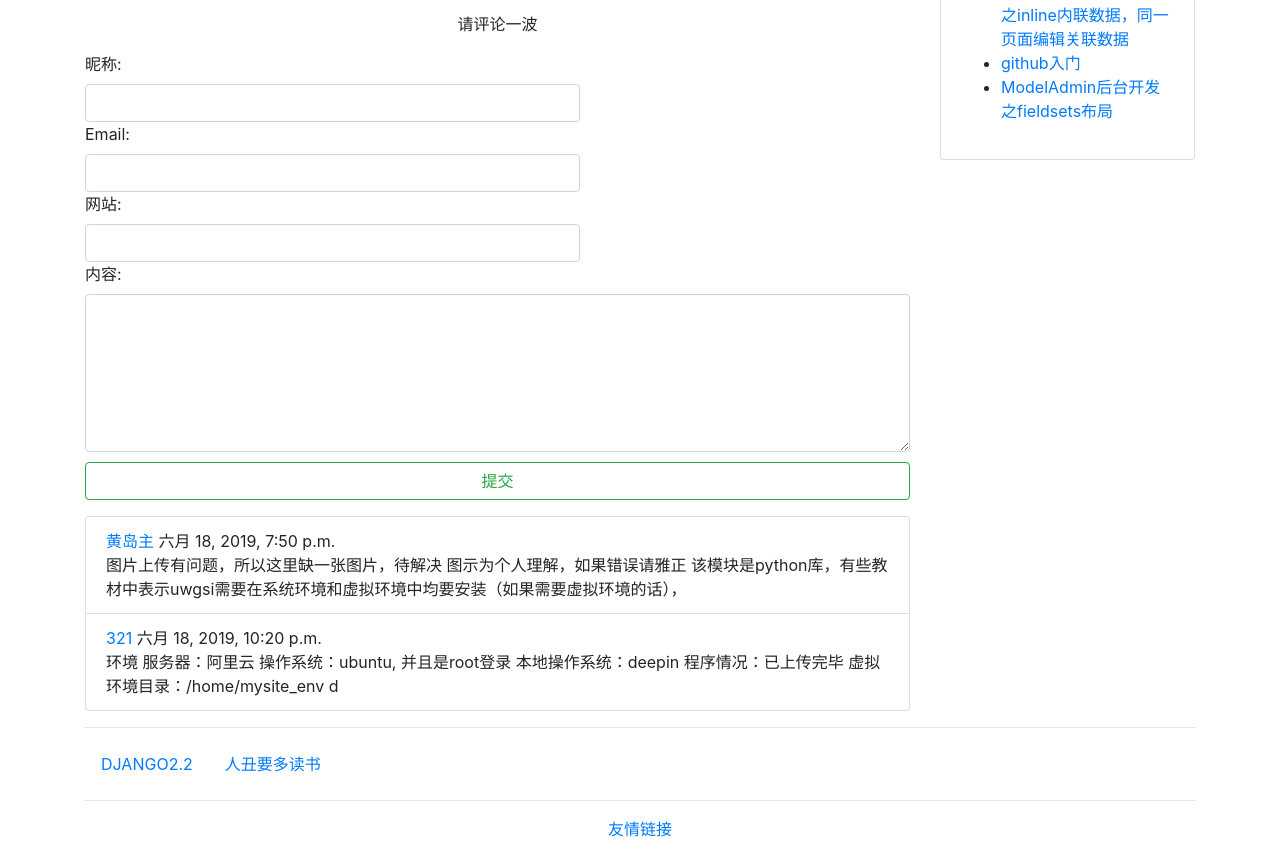
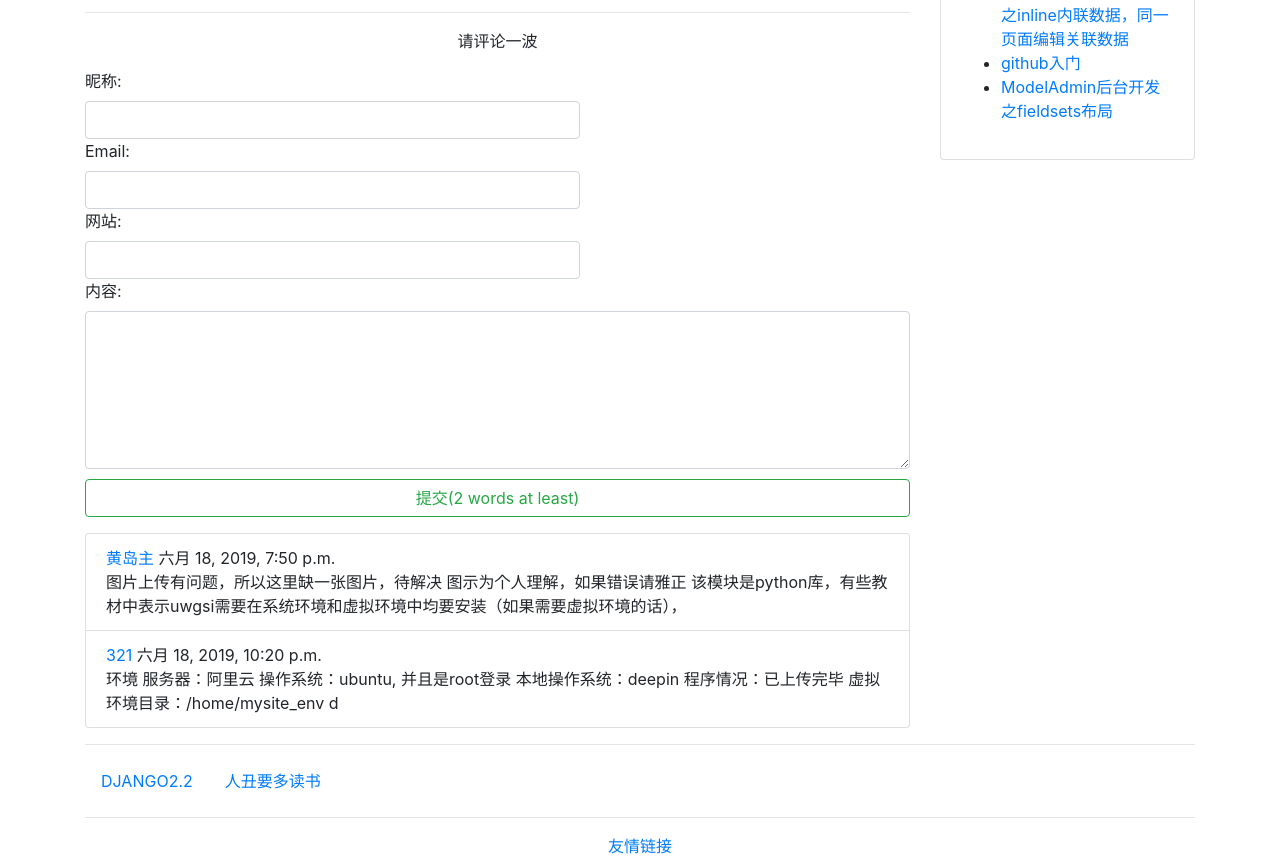
Before and after one commit to mooremok/typeidea, a Django app: a page that uses typeidea/templates/blog/detail.html in a window 1280 px wide. Shown: the part 654-1512 px from the top of the page. Before the commit the page ends 1491 px from the top, so only its background shows below. Run offline with Django 3.2, Linux system fonts and the light colour scheme; data comes from the database, SQL or seed files in the repository; both versions use the stored data as it was after the commit; some libraries are stand-ins or nearby versions.

Commit message:
增加被设计成templatetag的评论模块

```diff
--- a/blog/views.py
+++ b/blog/views.py
@@ -7,8 +7,6 @@ from django.shortcuts import get_object_or_404
 
 from comment.forms import CommentForm
 from comment.models import Comment
-
-# Create your views here.
 
 """
 抽象sidebar.get_all() & Category.get_navs()
@@ -67,6 +65,8 @@ class PostDetailView(CommonViewMixin, DetailView):
     context_boject_name = 'post'
     pk_url_kwarg = 'post_id'
 
+    """
+    已在comment下自定义comment_block
     def get_context_data(self, **kwargs):
         context = super().get_context_data(**kwargs)
         context.update({
@@ -74,7 +74,7 @@ class PostDetailView(CommonViewMixin, DetailView):
             'comment_list': Comment.get_by_target(self.request.path),
         })
         return context
-
+    """
 #增加搜索功能
 class SearchView(IndexView):
     def get_context_data(self):
--- a/comment/forms.py
+++ b/comment/forms.py
@@ -33,8 +33,8 @@ class CommentForm(forms.ModelForm):
 
     def clean_content(self):
         content = self.cleaned_data.get('content')
-        if len(content) < 10:
-            raise forms.ValidationError('再多一点内容')
+        if len(content) < 2:
+            raise forms.ValidationError('再少也要2个字呀')
         return content
 
     class Meta:
--- /dev/null
+++ b/comment/templatetags/comment_block.py
@@ -0,0 +1,14 @@
+from django import template
+
+from comment.forms import CommentForm
+from comment.models import Comment
+
+register = template.Library()
+
+@register.inclusion_tag('comment/block.html')
+def comment_block(target):
+    return {
+        'target': target,
+        'comment_form': CommentForm(),
+        'comment_list': Comment.get_by_target(target),
+    }
--- a/typeidea/templates/blog/detail.html
+++ b/typeidea/templates/blog/detail.html
@@ -1,4 +1,5 @@
 {% extends "../base.html" %}
+{% load comment_block %}
 {% block main %}
 {% if post %}
     <h1>{{ post.title }}</h1>
@@ -12,28 +13,5 @@
     </blockquote>
     <p>{{ post.content }}</p>
 {% endif %}
-<p style="text-align: center">请评论一波</p>
-<div class="commnet">
-    <form action="/comment/" method="POST" class="form-group">
-        {% csrf_token %}
-        <input type="hidden" name="target" value="{{ request.path }}">
-        {{ comment_form }}
-        <button type="submit" class="btn btn-block btn-outline-success" style="margin-top: 10px">提交</button>
-    </form>
-
-    <!-- 评论列表 -->
-    <ul class="list-group">
-        {% for comment in comment_list %}
-        <li class="list-group-item">
-            <div class="nickname">
-                <a href="{{ comment.website }}">{{ comment.nickname }}</a>
-                <span>{{ comment.created_time }}</span>
-            </div>
-            <div class="comment-content">
-                {{ comment.content }}
-            </div>
-        </li>
-        {% endfor %}
-    </ul>
-</div>
+{% comment_block request.path %}
 {% endblock %}
--- /dev/null
+++ b/typeidea/templates/comment/block.html
@@ -0,0 +1,27 @@
+<hr>
+<div>
+    <p style="text-align: center">请评论一波</p>
+    <div class="commnet">
+        <form action="/comment/" method="POST" class="form-group">
+            {% csrf_token %}
+            <input type="hidden" name="target" value="{{ target }}">
+            {{ comment_form }}
+            <button type="submit" class="btn btn-block btn-outline-success" style="margin-top: 10px">提交(2 words at least)</button>
+        </form>
+
+        <!-- 评论列表 -->
+        <ul class="list-group">
+            {% for comment in comment_list %}
+            <li class="list-group-item">
+                <div class="nickname">
+                    <a href="{{ comment.website }}">{{ comment.nickname }}</a>
+                    <span>{{ comment.created_time }}</span>
+                </div>
+                <div class="comment-content">
+                    {{ comment.content }}
+                </div>
+            </li>
+            {% endfor %}
+        </ul>
+    </div>
+</div>
--- a/typeidea/templates/config/blocks/sidebar_comments.html
+++ b/typeidea/templates/config/blocks/sidebar_comments.html
@@ -1,5 +1,5 @@
 <ul>
     {% for comment in commnets %}
-    <li><a href="/post/{{ comment.target_id }}.html">{{ comment.target.title }}</a> | {{ comment.nickname }}:{{ comment.content }}</li>
+    <li><a href="{{ comment.target }}">{{ comment.target.title }}</a> | {{ comment.nickname }}:{{ comment.content }}</li>
     {% endfor %}
 </ul>
--- a/typeidea/templates/config/links.html
+++ b/typeidea/templates/config/links.html
@@ -1,4 +1,5 @@
 {% extends 'base.html' %}
+{% load comment_block %}
 {% block title %}友情链接{% endblock %}
 {% block main %}
 <table class="table">
@@ -21,4 +22,5 @@
         {% endfor %}
     </tbody>
 </table>
+{% comment_block request.path %}
 {% endblock %}
```
Also changed, not shown: README.md, comment/templatetags/__init__.py (added), typeidea/db.sqlite3.
